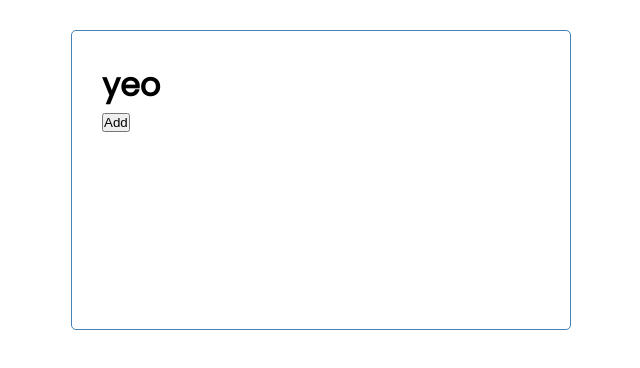
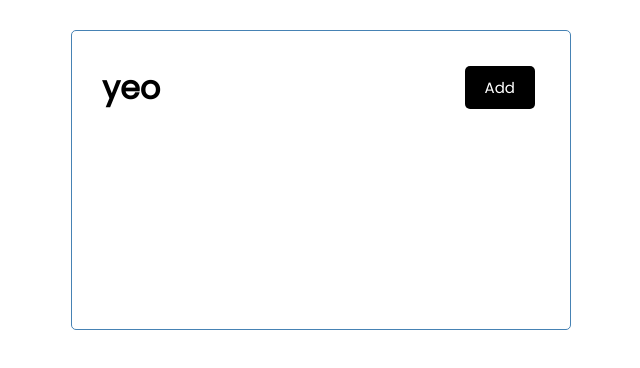
Before and after one commit to soufianechalouh/react-task-tracker, a React (Create React App) app: page / in a window 1280 px wide. Shown: the top 368 px of the page, without its empty margins (319-959 px from the left). Built offline with nearby package versions, Linux system fonts and the light colour scheme.

Commit message:
add css classes

```diff
--- a/src/components/Header.js
+++ b/src/components/Header.js
@@ -2,9 +2,9 @@ import PropTypes from 'prop-types'
 
 const Header = ({title}) => {
     return (
-        <header>
+        <header className='header'>
             <h1>{title}</h1>
-            <button>Add</button>
+            <button className='btn'>Add</button>
         </header>
     )
 }
```
